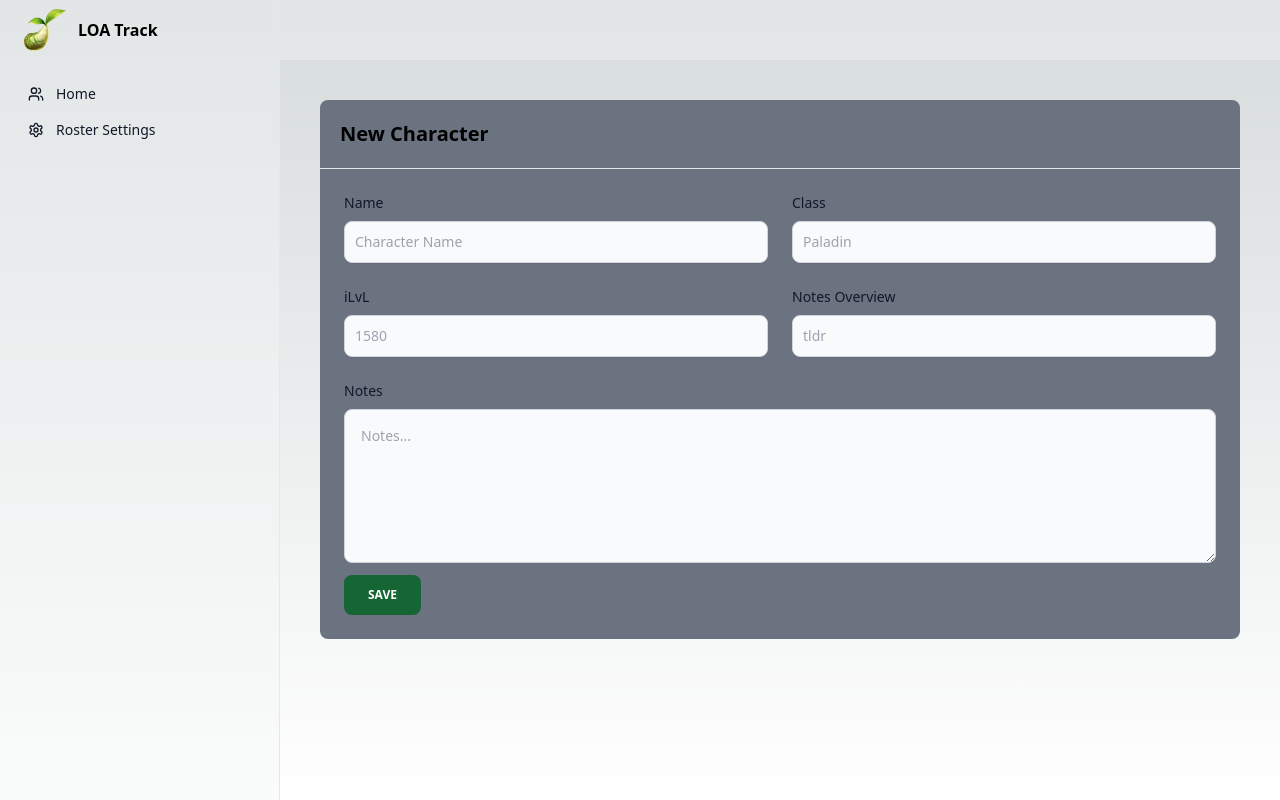
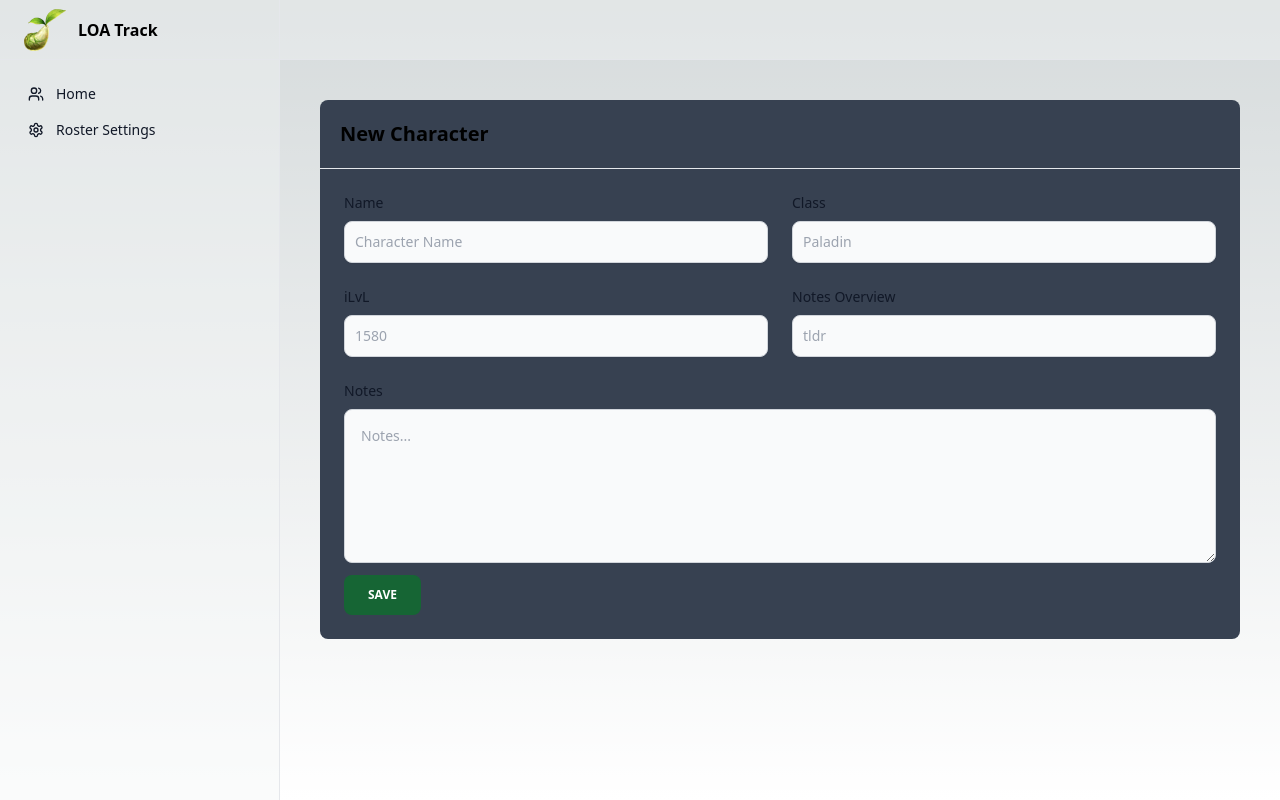
Before and after one commit to FlyingMagikarp/loatrack, a Next.js app in the folder loatrack/: page /character/new in a window 1280 px wide. Built offline with nearby package versions, Linux system fonts and the light colour scheme.

Commit message:
edit character info

```diff
--- a/loatrack/src/app/character/[id]/page.tsx
+++ b/loatrack/src/app/character/[id]/page.tsx
@@ -1,5 +1,6 @@
-import { API_BASE, API_CHARACTER_V1, USER_ID } from '@/lib/constants';
+import { API_BASE, API_CHARACTER_V1 } from '@/lib/constants';
 import { ICharacterDto } from '@/lib/dtos';
+import CharacterEditInfoForm from "@/app/character/_components/CharacterEditInfoForm";
 
 async function getCharacter(charId: string){
   const res = await fetch(API_BASE + API_CHARACTER_V1 + '?charId=' + charId, {cache: 'no-cache'});
@@ -12,9 +13,8 @@ export default async function Character({params}: any) {
   const character = await getCharacter(params.id);
 
   return (
-    <main className="flex min-h-screen flex-col items-center justify-between p-24">
-      <h1>{character.name}</h1>
-
-    </main>
+      <main>
+        <CharacterEditInfoForm character={character}/>
+      </main>
   );
 }
--- /dev/null
+++ b/loatrack/src/app/character/_components/CharacterEditInfoForm.tsx
@@ -0,0 +1,95 @@
+'use client'
+
+import {useRouter} from "next/navigation";
+import {FormEvent} from "react";
+import {ICharacterDto} from "@/lib/dtos";
+import {USER_ID} from "@/lib/constants";
+import {updateCharacterInfo} from "@/app/character/action";
+
+export interface ICharacterEditInfoFormProps {
+  character?: ICharacterDto,
+}
+
+export default function CharacterEditInfoForm({ character }: ICharacterEditInfoFormProps) {
+  const router = useRouter();
+
+  async function onSubmit(event: FormEvent<HTMLFormElement>){
+    event.preventDefault();
+
+    const formData = new FormData(event.currentTarget);
+
+    let data:ICharacterDto = {
+      id: character ? character.id : -1,
+      userId: USER_ID,
+
+      name: formData.get("char-name")?.toString()??'',
+      classname: formData.get("class-name")?.toString()??'',
+      ilvl: Number(formData.get("ilvl")?.toString() ??'0'),
+      notesOverview: formData.get("notes-overview")?.toString()??'',
+      notes: formData.get("notes")?.toString()??''
+    }
+
+    await updateCharacterInfo(data).then(()=>router.push('/roster'));
+
+  }
+
+  return (
+      <main>
+        <div className="bg-gray-700 rounded-lg relative m-10">
+          <div className="flex items-start justify-between p-5 border-b rounded-t">
+            <h3 className="text-xl font-semibold">
+              {character ? character.name : 'New Character'}
+            </h3>
+          </div>
+
+          <div className="p-6 space-y-6">
+            <form onSubmit={onSubmit}>
+              <div className="grid grid-cols-6 gap-6">
+                <div className="col-span-6 sm:col-span-3">
+                  <label htmlFor="char-name" className="text-sm font-medium text-gray-900 block mb-2">Name</label>
+                  <input type="text" name="char-name" id="char-name"
+                         className="shadow-sm bg-gray-50 border border-gray-300 text-gray-900 sm:text-sm rounded-lg focus:ring-cyan-600 focus:border-cyan-600 block w-full p-2.5"
+                         placeholder="Character Name" required defaultValue={character?.name}/>
+                </div>
+                <div className="col-span-6 sm:col-span-3">
+                  <label htmlFor="class-name" className="text-sm font-medium text-gray-900 block mb-2">Class</label>
+                  <input type="text" name="class-name" id="class-name"
+                         className="shadow-sm bg-gray-50 border border-gray-300 text-gray-900 sm:text-sm rounded-lg focus:ring-cyan-600 focus:border-cyan-600 block w-full p-2.5"
+                         placeholder="Paladin" required defaultValue={character?.classname}/>
+                </div>
+                <div className="col-span-6 sm:col-span-3">
+                  <label htmlFor="ilvl" className="text-sm font-medium text-gray-900 block mb-2">iLvL</label>
+                  <input type="text" name="ilvl" id="ilvl"
+                         className="shadow-sm bg-gray-50 border border-gray-300 text-gray-900 sm:text-sm rounded-lg focus:ring-cyan-600 focus:border-cyan-600 block w-full p-2.5"
+                         placeholder="1580" required defaultValue={character?.ilvl}/>
+                </div>
+
+
+                <div className="col-span-6 sm:col-span-3">
+                  <label htmlFor="notes-overview" className="text-sm font-medium text-gray-900 block mb-2">Notes
+                    Overview</label>
+                  <input type="text" name="notes-overview" id="notes-overview"
+                         className="shadow-sm bg-gray-50 border border-gray-300 text-gray-900 sm:text-sm rounded-lg focus:ring-cyan-600 focus:border-cyan-600 block w-full p-2.5"
+                         placeholder="tldr" defaultValue={character?.notesOverview}/>
+                </div>
+                <div className="col-span-full">
+                  <label htmlFor="notes"
+                         className="text-sm font-medium text-gray-900 block mb-2">Notes</label>
+                  <textarea name="notes" id="notes" rows="6"
+                            className="bg-gray-50 border border-gray-300 text-gray-900 sm:text-sm rounded-lg focus:ring-cyan-600 focus:border-cyan-600 block w-full p-4"
+                            placeholder="Notes..." defaultValue={character?.notes}></textarea>
+                </div>
+              </div>
+
+              <div>
+                <button
+                    className="btn-primary"
+                    type="submit">Save
+                </button>
+              </div>
+            </form>
+          </div>
+        </div>
+      </main>
+  )
+}
--- a/loatrack/src/app/character/new/page.tsx
+++ b/loatrack/src/app/character/new/page.tsx
@@ -1,92 +1,10 @@
-'use client'
-
-import {FormEvent} from "react";
-import {ICharacterDto} from "@/lib/dtos";
-import {USER_ID} from "@/lib/constants";
-import {updateCharacterInfo} from "@/app/character/action";
-import {useRouter} from "next/navigation";
+import CharacterEditInfoForm from "@/app/character/_components/CharacterEditInfoForm";
 
 
 export default function NewCharacter() {
-  const router = useRouter();
-
-  async function onSubmit(event: FormEvent<HTMLFormElement>){
-    event.preventDefault();
-
-    const formData = new FormData(event.currentTarget);
-
-    let data:ICharacterDto = {
-      id: -1,
-      userId: USER_ID,
-
-      name: formData.get("char-name")?.toString()??'',
-      classname: formData.get("class-name")?.toString()??'',
-      ilvl: Number(formData.get("ilvl")?.toString() ??'0'),
-      notesOverview: formData.get("notes-overview")?.toString()??'',
-      notes: formData.get("notes")?.toString()??''
-    }
-
-    await updateCharacterInfo(data);
-    router.push('/roster')
-  }
-
   return (
       <main>
-        <div className="bg-gray-500 rounded-lg relative m-10">
-          <div className="flex items-start justify-between p-5 border-b rounded-t">
-            <h3 className="text-xl font-semibold">
-              New Character
-            </h3>
-          </div>
-
-          <div className="p-6 space-y-6">
-            <form onSubmit={onSubmit}>
-              <div className="grid grid-cols-6 gap-6">
-                <div className="col-span-6 sm:col-span-3">
-                  <label htmlFor="char-name" className="text-sm font-medium text-gray-900 block mb-2">Name</label>
-                  <input type="text" name="char-name" id="char-name"
-                         className="shadow-sm bg-gray-50 border border-gray-300 text-gray-900 sm:text-sm rounded-lg focus:ring-cyan-600 focus:border-cyan-600 block w-full p-2.5"
-                         placeholder="Character Name" required/>
-                </div>
-                <div className="col-span-6 sm:col-span-3">
-                  <label htmlFor="class-name" className="text-sm font-medium text-gray-900 block mb-2">Class</label>
-                  <input type="text" name="class-name" id="class-name"
-                         className="shadow-sm bg-gray-50 border border-gray-300 text-gray-900 sm:text-sm rounded-lg focus:ring-cyan-600 focus:border-cyan-600 block w-full p-2.5"
-                         placeholder="Paladin" required/>
-                </div>
-                <div className="col-span-6 sm:col-span-3">
-                  <label htmlFor="ilvl" className="text-sm font-medium text-gray-900 block mb-2">iLvL</label>
-                  <input type="text" name="ilvl" id="ilvl"
-                         className="shadow-sm bg-gray-50 border border-gray-300 text-gray-900 sm:text-sm rounded-lg focus:ring-cyan-600 focus:border-cyan-600 block w-full p-2.5"
-                         placeholder="1580" required/>
-                </div>
-
-
-                <div className="col-span-6 sm:col-span-3">
-                  <label htmlFor="notes-overview" className="text-sm font-medium text-gray-900 block mb-2">Notes
-                    Overview</label>
-                  <input type="text" name="notes-overview" id="notes-overview"
-                         className="shadow-sm bg-gray-50 border border-gray-300 text-gray-900 sm:text-sm rounded-lg focus:ring-cyan-600 focus:border-cyan-600 block w-full p-2.5"
-                         placeholder="tldr"/>
-                </div>
-                <div className="col-span-full">
-                  <label htmlFor="notes"
-                         className="text-sm font-medium text-gray-900 block mb-2">Notes</label>
-                  <textarea name="notes" id="notes" rows="6"
-                            className="bg-gray-50 border border-gray-300 text-gray-900 sm:text-sm rounded-lg focus:ring-cyan-600 focus:border-cyan-600 block w-full p-4"
-                            placeholder="Notes..."></textarea>
-                </div>
-              </div>
-
-              <div>
-                <button
-                    className="btn-primary"
-                    type="submit">Save
-                </button>
-              </div>
-            </form>
-          </div>
-        </div>
+        <CharacterEditInfoForm character={undefined}/>
       </main>
-  )
+  );
 }
```
Also changed, not shown: loatrack/src/lib/dtos.ts (+7 -7 lines).
